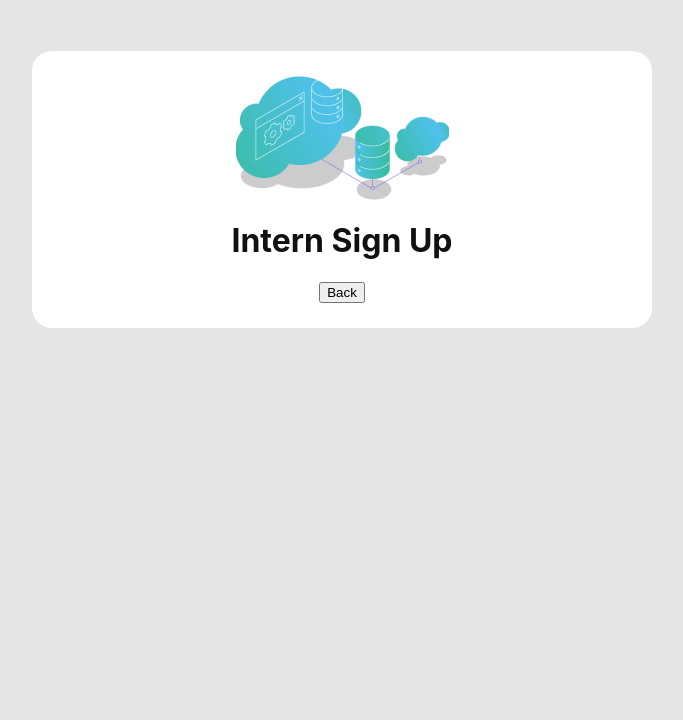
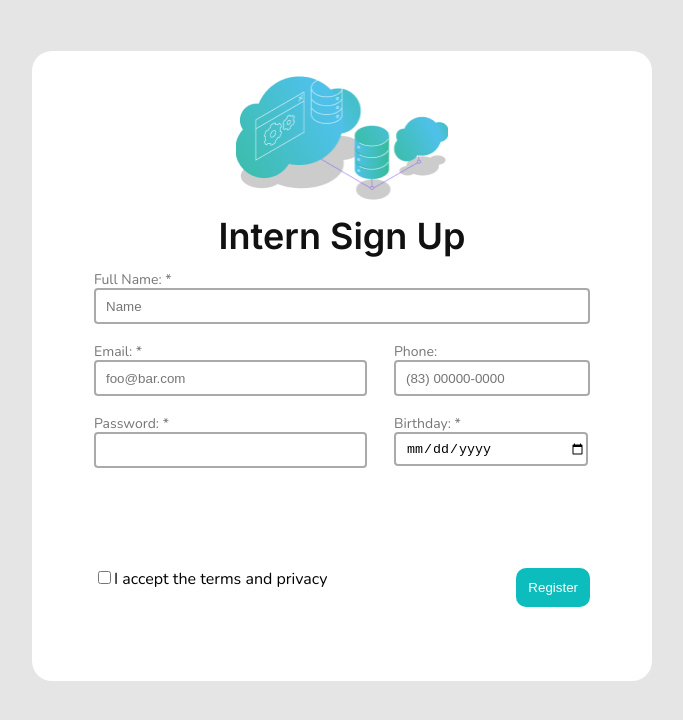
Before and after one commit to PColares/FormApp, a React (Vite) app: page / in a window 1280 px wide. Shown: the top 720 px of the page, without its empty margins (298-981 px from the left). Built offline with nearby package versions, Linux system fonts and the light colour scheme.

Commit message:
Fix Sucess screen layout

```diff
--- a/index.html
+++ b/index.html
@@ -3,6 +3,12 @@
   <head>
     <meta charset="UTF-8" />
     <link rel="icon" type="image/svg+xml" href="/src/favicon.svg" />
+    <link rel="preconnect" href="https://fonts.googleapis.com" />
+    <link rel="preconnect" href="https://fonts.gstatic.com" crossorigin />
+    <link
+      href="https://fonts.googleapis.com/css2?family=Inter:wght@600&family=Nunito&display=swap"
+      rel="stylesheet"
+    />
     <meta name="viewport" content="width=device-width, initial-scale=1.0" />
     <title>Vite App</title>
   </head>
--- a/src/App.css
+++ b/src/App.css
@@ -3,15 +3,15 @@ body {
 }
 
 .Container {
-  width: 620px;
+  width: 38.75rem;
   background: #ffffff;
   border-radius: 20px;
   padding-bottom: 2%;
 }
 
 .App-logo {
-  height: 124px;
-  width: 213px;
+  height: 7.75rem;
+  width: 13.3rem;
   margin-top: 4%;
   pointer-events: none;
 }
@@ -38,6 +38,11 @@ body {
     border-radius: 0;
   }
 
+  .App-logo {
+    margin-top: 50px;
+    margin-bottom: 20px;
+  }
+
   .App-Container {
     margin-top: 0;
   }
--- a/src/App.jsx
+++ b/src/App.jsx
@@ -1,12 +1,13 @@
 import React, { useState } from 'react'
-import './App.css'
+import Sucess from './components/Sucess/Sucess'
 import Form from './components/Form/Form'
 import data from './assets/data.png'
 
+import './App.css'
+
 function App() {
-  const [SucessState, setSucessState] = useState(true);
+  const [SucessState, setSucessState] = useState(false);
 
-  const Title = "Intern Sign Up"
 
   function handleState(SucessState) {
     setSucessState(SucessState)
@@ -14,25 +15,15 @@ function App() {
 
   return (
     <div className="App-Container">
-
       <div className="Container">
-
         <header className="App-header">
           <img src={data} className="App-logo" alt="data icon" />
           {SucessState ? (
-            <>
-              <h1>{Title}</h1>
-              <button
-                onClick={() => {
 
-                  setSucessState(false)
+            <Sucess onButtonClick={handleState} />
 
-                }}
-              >
-                Back
-              </button>
-            </>
           ) : <Form FormState={handleState} />}
+
         </header>
       </div>
     </div>
--- a/src/components/Form/Form.css
+++ b/src/components/Form/Form.css
@@ -2,7 +2,6 @@
   display: flex;
   flex-direction: column;
   width: 80%;
-
   color: #767676;
   font-family: 'Nunito';
   font-style: normal;
@@ -34,14 +33,9 @@
   flex-direction: row;
   align-items: flex-start;
   justify-content: space-between;
-  margin-top: 2.5rem;
-  margin-bottom: 1rem;
-
+  margin-top: 5rem;
+  margin-bottom: 3rem;
   color: black;
-
-  font-family: 'Nunito';
-  font-style: normal;
-  font-weight: 400;
   font-size: 16px;
   line-height: 18px;
 }
@@ -56,15 +50,8 @@
 
   background-color: #0dbdbd;
   border: none;
-  border-radius: 12px;
-
+  border-radius: 10px;
   color: white;
-
-  font-family: 'Nunito';
-  font-style: normal;
-  font-weight: 400;
-  font-size: 16px;
-  line-height: 18px;
   transition-duration: 0.4s;
 }
 
@@ -92,9 +79,8 @@
     margin: 1rem 0;
   }
 
-
   .RegisterButton {
     width: 100%;
-    margin-top: 20px;
+    margin-top: 1.25rem;
   }
 }
--- a/src/components/Form/Form.jsx
+++ b/src/components/Form/Form.jsx
@@ -40,6 +40,8 @@ function Form({ FormState }) {
 
 
     return (
+        <>
+            <h1>Intern Sign Up</h1>
             <form onSubmit={handleSubmit} className="FormLayout">
 
                 <FormInput
@@ -154,7 +156,9 @@ function Form({ FormState }) {
                     </button>
                 </div>
 
-        </form>)
+            </form>
+        </>
+    )
 }
 
 export default Form;
--- /dev/null
+++ b/src/components/Sucess/Sucess.css
@@ -0,0 +1,23 @@
+.BackButton {
+  color: white;
+  background-color: #0dbdbd;
+  border: none;
+  border-radius: 10px;
+  padding: 0.75rem 0.75rem;
+  width: 16rem;
+  height: 11rem;
+
+  margin: 6rem 0;
+
+  font-family: 'Nunito';
+  font-style: normal;
+  font-weight: 400;
+  font-size: 36px;
+  line-height: 18px;
+}
+
+@media (max-width: 600px) {
+  .BackButton {
+    margin: 5rem 0;
+  }
+}
--- /dev/null
+++ b/src/components/Sucess/Sucess.jsx
@@ -0,0 +1,20 @@
+import React from 'react'
+import './Sucess.css'
+
+function Sucess({ onButtonClick }) {
+
+    return (
+        <>
+            <h1>Sucess!</h1>
+            <button
+                className="BackButton"
+                onClick={() => {
+                    onButtonClick(false)
+                }}>
+                Go Back!
+            </button>
+        </>
+    )
+}
+
+export default Sucess;
--- a/src/index.css
+++ b/src/index.css
@@ -11,3 +11,11 @@ code {
   font-family: source-code-pro, Menlo, Monaco, Consolas, 'Courier New',
     monospace;
 }
+
+h1 {
+  font-family: 'Inter';
+  font-style: normal;
+  font-weight: 600;
+  font-size: 36px;
+  line-height: 24px;
+}
```
Lines whose indentation alone changed are shown as unchanged.
